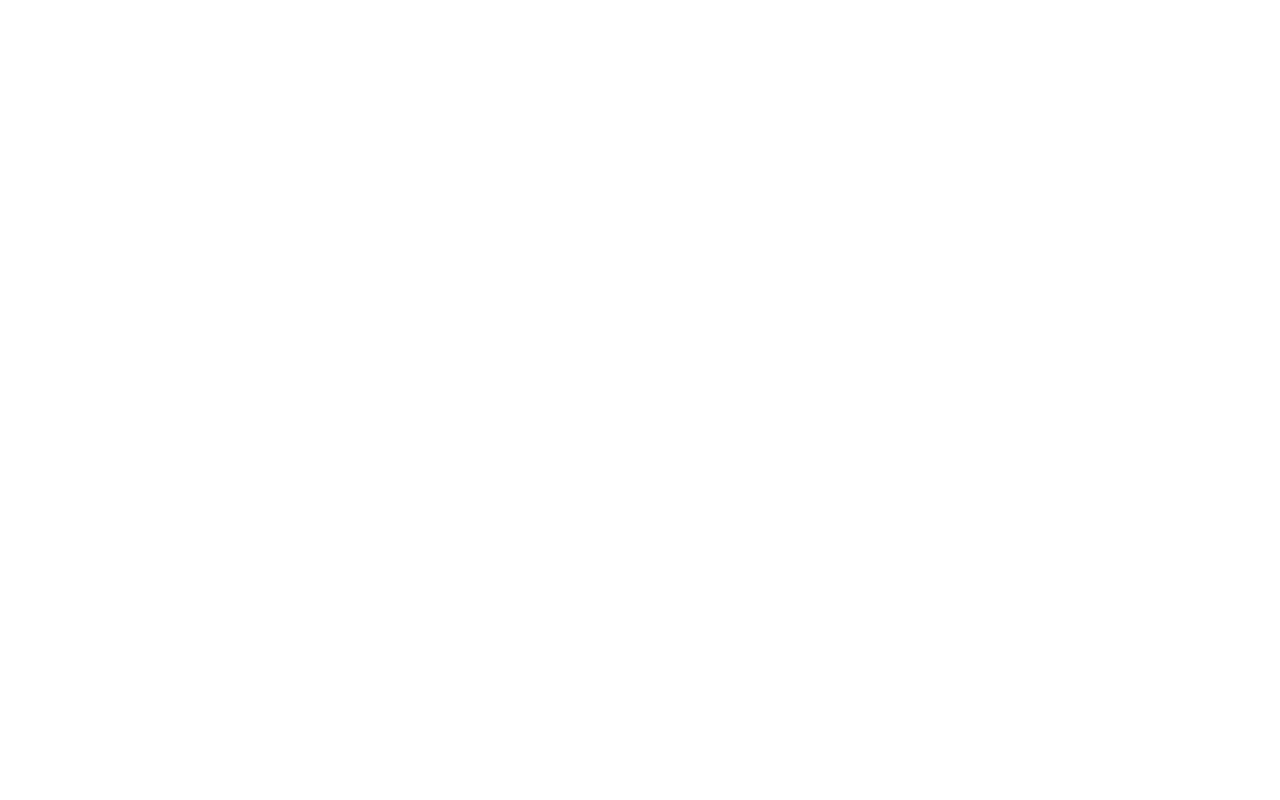
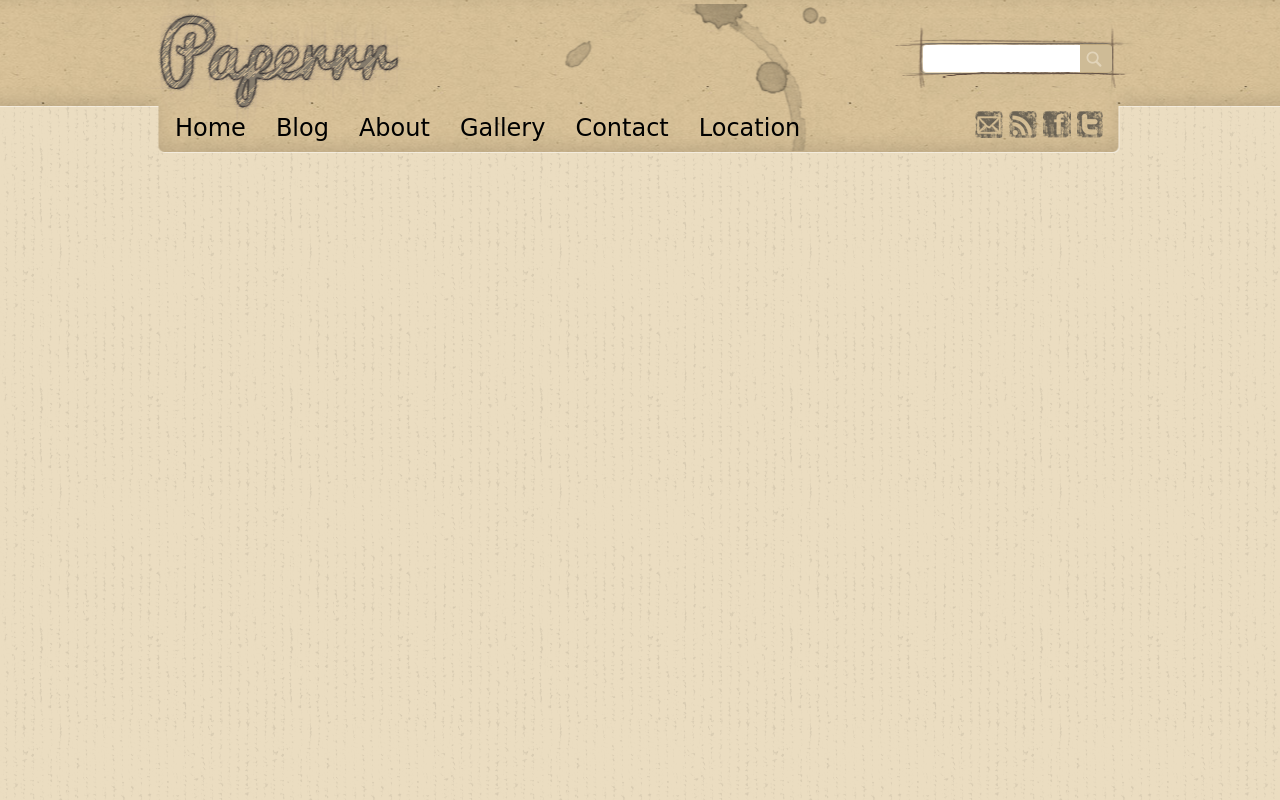
Before and after one commit to allakin/Paperrr, a plain HTML site: page index.html in a window 1280 px wide. Drawn offline with nearby package versions, Linux system fonts and the light colour scheme; a web font is replaced by a local one.

Commit message:
add header and menu

```diff
--- a/index.html
+++ b/index.html
@@ -18,7 +18,43 @@
     <![endif]-->
     </head>
     <body>
-
+        <header>
+            <div class="container">
+            <div class="row">
+                <div class="col-xs-6">
+                    <div class="logo-link">
+                        <a href=""></a>
+                    </div>
+                </div>
+                <div class="col-xs-6">
+                      <form action="" class="forms">
+                            <input type="find" name="login" value="" placeholder="">
+                            <button type="submit"><span class="icon-find"></span></button>
+                        </form>
+                </div>
+            </div>
+            <div class="row">
+                <div class="col-xs-9">
+                    <ul class="menu-wrapp">
+                        <li><a href="">Home</a></li>
+                        <li><a href="">Blog</a></li>
+                        <li><a href="">About</a></li>
+                        <li><a href="">Gallery</a></li>
+                        <li><a href="">Contact</a></li>
+                        <li><a href="">Location</a></li>
+                    </ul>
+                </div>
+                <div class="col-xs-3">
+                    <ul class="social-wrapp">
+                        <li class="net-social"><a class="mail" href=""></a></li>
+                        <li class="net-social"><a class="rss" href=""></a></li>
+                        <li class="net-social"><a class="fb" href=""></a></li>
+                        <li class="net-social"><a class="tw" href=""></a></li>
+                    </ul>
+                </div>
+            </div>
+            </div>
+        </header>
     <!-- jQuery (necessary for Bootstrap's JavaScript plugins) -->
     <script src="http://yastatic.net/jquery/2.1.1/jquery.min.js"></script>
     <!-- Include all compiled plugins (below), or include individual files as needed -->
--- a/scss/meta/_base.scss
+++ b/scss/meta/_base.scss
@@ -0,0 +1,3 @@
+body{
+  background: url("../img/bg-patern.png") #ebddc1;
+}
--- a/scss/meta/_bootstrap.scss
+++ b/scss/meta/_bootstrap.scss
@@ -0,0 +1,3 @@
+.container{
+  width: 960px;
+}
--- a/scss/meta/_main.scss
+++ b/scss/meta/_main.scss
@@ -0,0 +1,115 @@
+header{
+  background: url("../img/bg-header.png")no-repeat top center;
+  width: 100%;
+  height: 153px;
+}
+.col-xs-6{
+  padding: 0px;
+}
+.forms{
+  position: relative;
+}
+.logo-link{
+  a{
+    width: 237px;
+    height: 93px;
+    margin-top: 11px;
+    display: block;
+  }
+}
+input{
+  width: 189px;
+  height: 27px;
+  margin-bottom: 10px;
+  background: $white;
+  border: 0px;
+  color: $black;
+  font-family: sans-serif;
+  margin-top: 45px;
+  margin-left: 283px;
+  @include border-radius (4px);
+}
+button {
+  background: rgba(194, 170, 124, 0.8);
+  border: 0px;
+  @include border-radius (0px 4px 4px 0px);
+  height: 29px;
+  width: 32px;
+  position: absolute;
+  margin-top: 44px;
+  margin-left: -32px;
+  &:hover .icon-find{
+    background-position: 0 -16px;
+  }
+  .icon-find{
+    background: url("../img/sprite/sp-icon-find.png")no-repeat top center;
+    width: 16px;
+    height: 16px;
+    display: block;
+  }
+}
+.menu-wrapp{
+   margin-left: 0px;
+   padding: 0px;
+ }
+li{
+  float: left;
+  list-style-type: none;
+  margin-right: 30px;
+  left: 0px;
+  margin-top: 7px;
+  &:last-child{
+    margin-right: 0px;
+  }
+  a{
+    font-size: 24px;
+    font-family: $cabin;
+    color: $black;
+    &:hover{
+      text-decoration: none;
+      color: $white;
+    }
+  }
+}
+.social-wrapp{
+  padding: 0px;
+  margin-left: 80px;
+}
+.net-social{
+  margin-right: 6px;
+  &:last-child{
+    margin-right: 0;
+  }
+  .mail,
+  .rss,
+  .fb,
+  .tw{
+    background: url("../img/sprite/sp-social-networks.png")no-repeat;
+    width: 28px;
+    height: 27px;
+    display: block;
+  }
+  .mail{
+    &:hover{
+      background-position: 0 -27px;
+    }
+  }
+  .rss{
+    background-position: -27px 0;
+    &:hover{
+      background-position: -27px -27px;
+    }
+  }
+  .fb{
+    background-position: -55px 0;
+    &:hover{
+      background-position: -55px -27px;
+    }
+  }
+  .tw{
+    background-position: -81px 0;
+    &:hover{
+      background-position: -81px -27px;
+    }
+  }
+}
```
Also changed, not shown: css/style.css, img/bg-header.png (added), img/bg-patern.png (added), img/sprite/sp-icon-find.png (added), img/sprite/sp-social-networks.png (added).
